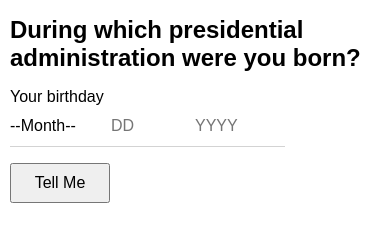
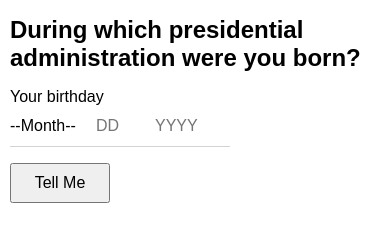
Before and after one commit to ofermum/MyPrez, a plain HTML site: page index.html in a window 390 px wide. Drawn offline with Linux system fonts and the light colour scheme.

Commit message:
Narrowed width for better visibility on mobile devices.

```diff
--- a/css/styles.css
+++ b/css/styles.css
@@ -24,7 +24,7 @@ input[type=number] {
 }
 
 #inputs {
-  width: 275px;
+  width: 220px;
   padding-bottom: 10px;
   border-bottom: 1px solid lightgray;
 }
@@ -46,8 +46,8 @@ input[type=number] {
 }
 
 #day, #year {
-  width: 60px;
-  margin-left: 20px;
+  width: 50px;
+  margin-left: 5px;
 }
 
 #tell-me {
```
